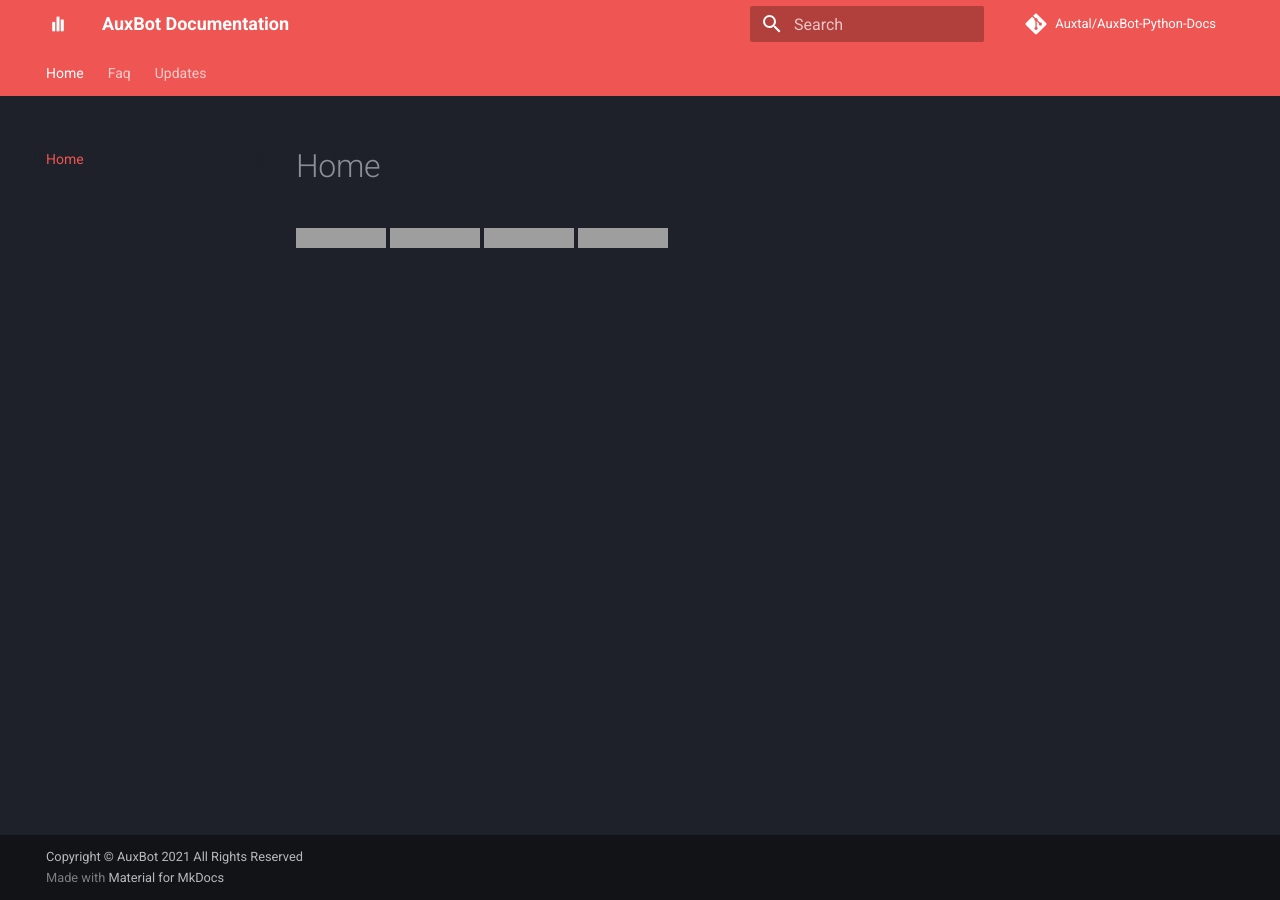
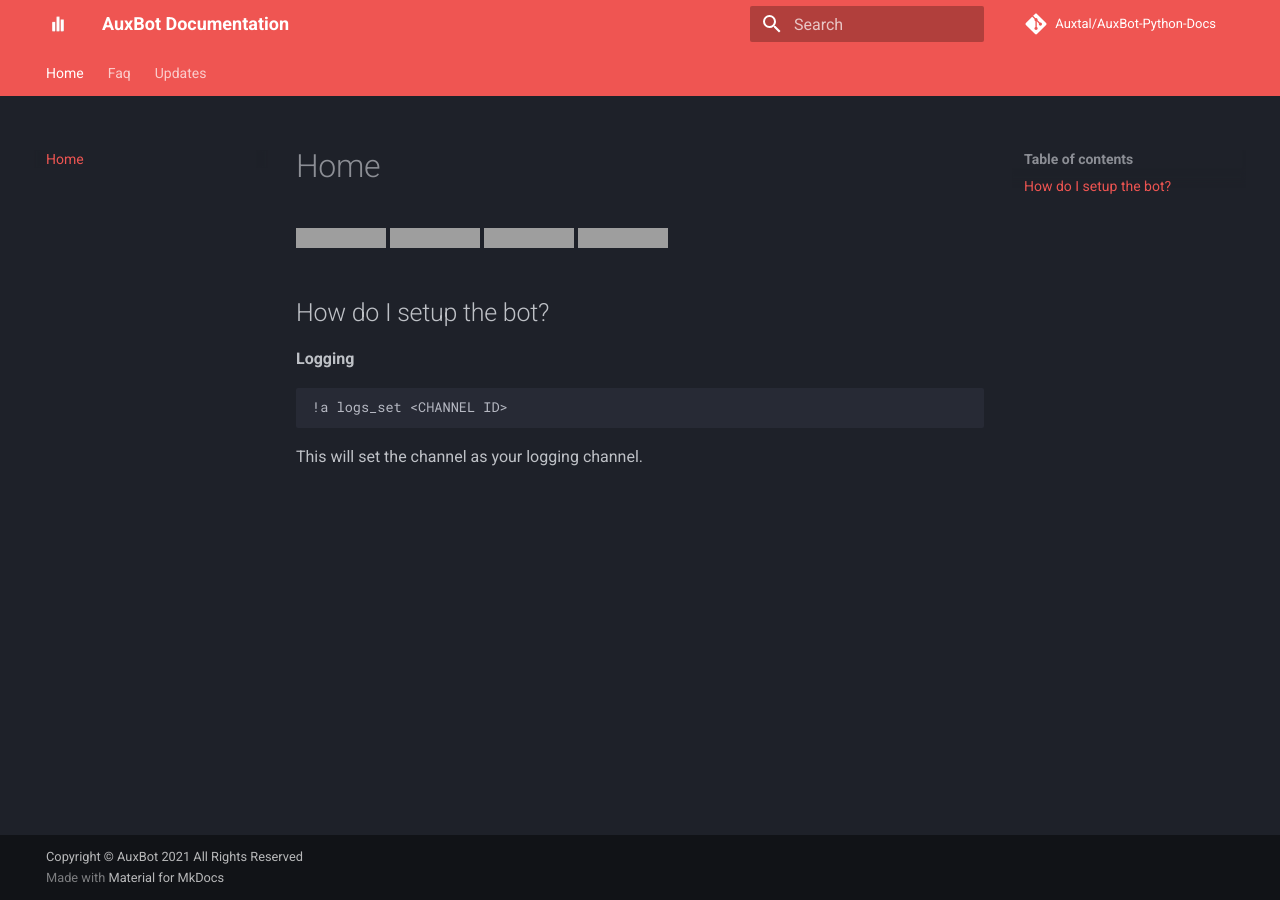
Before and after one commit to auxbot-discord-bot/docs, an MkDocs documentation site: the page built from docs/README.md, in a window 1280 px wide. Built offline with MkDocs 1.6.1 and Material for MkDocs 9.7.7, drawn with Linux system fonts in a browser that asks for light colours; comment, search, counter and statistics services are not loaded; grey boxes are pictures that could not be loaded.

Commit message:
AuxBot Docs updated GitHub files.

````diff
--- a/docs/README.md
+++ b/docs/README.md
@@ -1,3 +1,13 @@
 # Home
 
 [![Repo-Last-Commit](https://img.shields.io/github/last-commit/Auxtal/AuxBot-Python-Docs?color=purple&label=Last%20Commit&logo=GitHub&logoColor=white)](https://github.com/Auxtal/AuxBot-Python-Docs) [![Repo-License](https://img.shields.io/github/license/Auxtal/AuxBot-Python-Docs?color=orange&label=License&logo=GitHub)](https://github.com/Auxtal/AuxBot-Python-Docs) [![Repo-Code-Size](https://img.shields.io/github/repo-size/Auxtal/AuxBot-Python-Docs?color=blue&label=Repo%20Size&logo=GitHub&logoColor=white)](https://github.com/Auxtal/AuxBot-Python-Docs) [![Auxtal&apos;s-Discord-Server](https://img.shields.io/discord/665811923471958018?label=Support%20Server&logo=Discord&logoColor=white)](https://discord.gg/BxfuKvDYzq)
+
+## How do I setup the bot?
+
+**Logging**
+
+```text
+!a logs_set <CHANNEL ID>
+```
+
+This will set the channel as your logging channel.
--- a/requirements.txt
+++ /dev/null
@@ -1 +0,0 @@
-mkdocs-material
````
